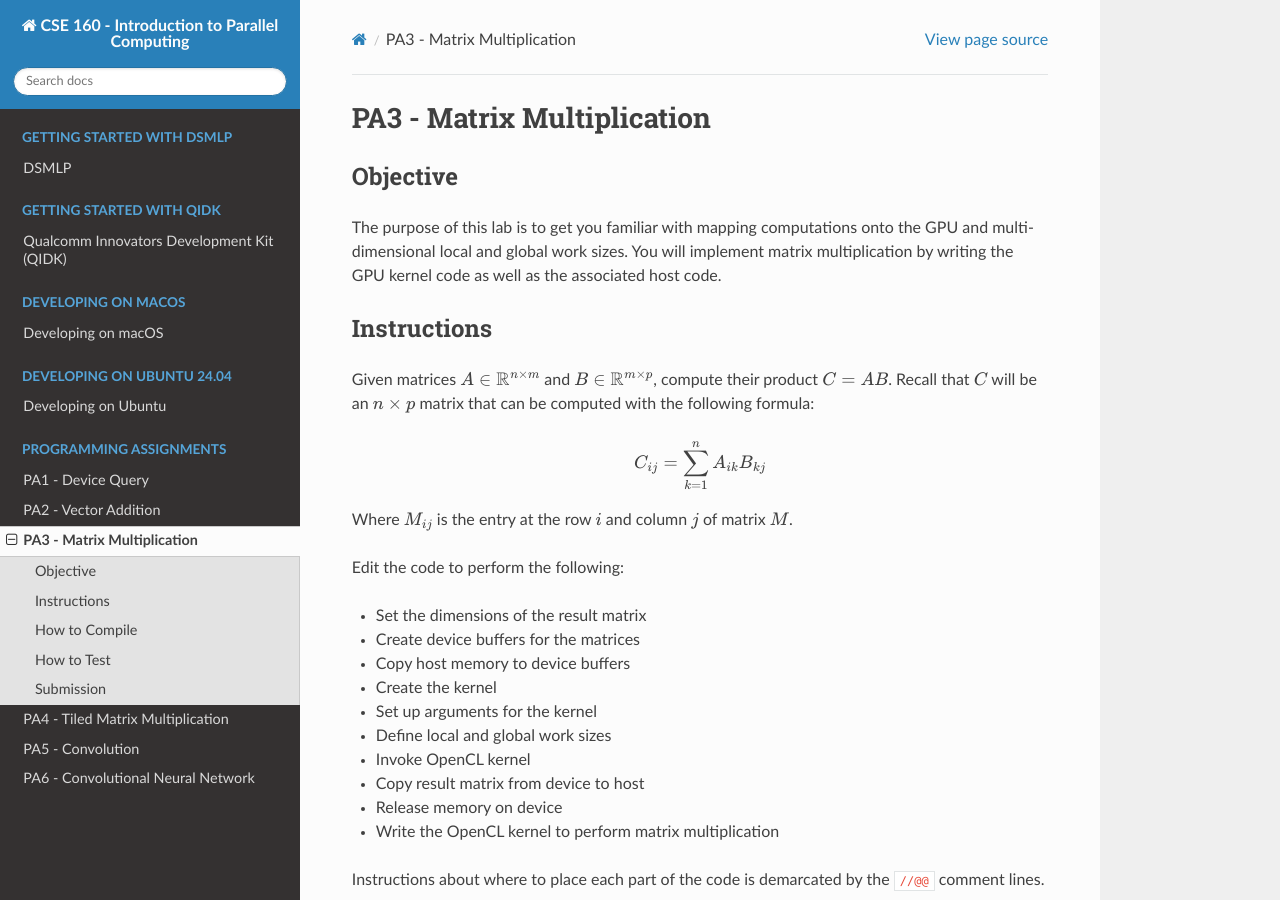
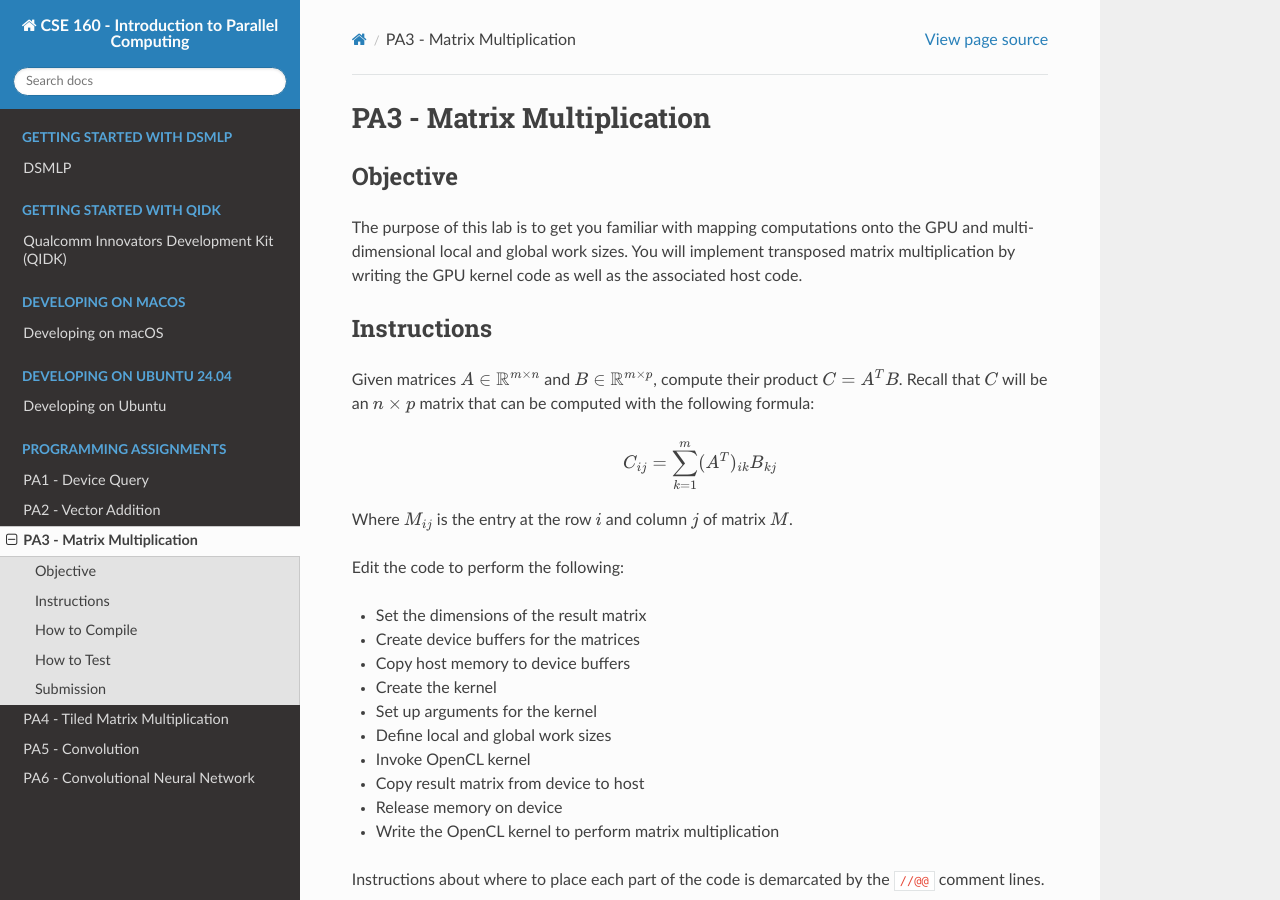
Before and after one commit to KastnerRG/cse160-docs, a Sphinx documentation site: the page built from docs/source/PA3.rst, in a window 1280 px wide and 900 px high. Built offline with Sphinx 7.4.7 and the Read the Docs theme 3.1.0, drawn with Linux system fonts in a browser that asks for light colours; formulas are drawn with MathJax 3.

Commit message:
update PA3 with transpose

```diff
--- a/docs/source/PA3.rst
+++ b/docs/source/PA3.rst
@@ -4,19 +4,19 @@ PA3 - Matrix Multiplication
 Objective
 ^^^^^^^^^
 The purpose of this lab is to get you familiar with mapping computations onto the GPU
-and multi-dimensional local and global work sizes. You will implement matrix multiplication
+and multi-dimensional local and global work sizes. You will implement transposed matrix multiplication
 by writing the GPU kernel code as well as the associated host code.
 
 Instructions
 ^^^^^^^^^^^^^
-Given matrices :math:`A \in \mathbb{R}^{n \times m}`
+Given matrices :math:`A \in \mathbb{R}^{m \times n}`
 and :math:`B \in \mathbb{R}^{m \times p}`, compute
-their product :math:`C = AB`.
+their product :math:`C = A^T B`.
 Recall that :math:`C` will be an :math:`n \times p` matrix that
 can be computed with the following formula:
 
 .. math::
-    C_{ij} = \sum_{k = 1}^n A_{ik} B_{kj}
+    C_{ij} = \sum_{k = 1}^m (A^T)_{ik} B_{kj}
 
 Where :math:`M_{ij}` is the entry at the row :math:`i` and
 column :math:`j` of matrix :math:`M`.
```
